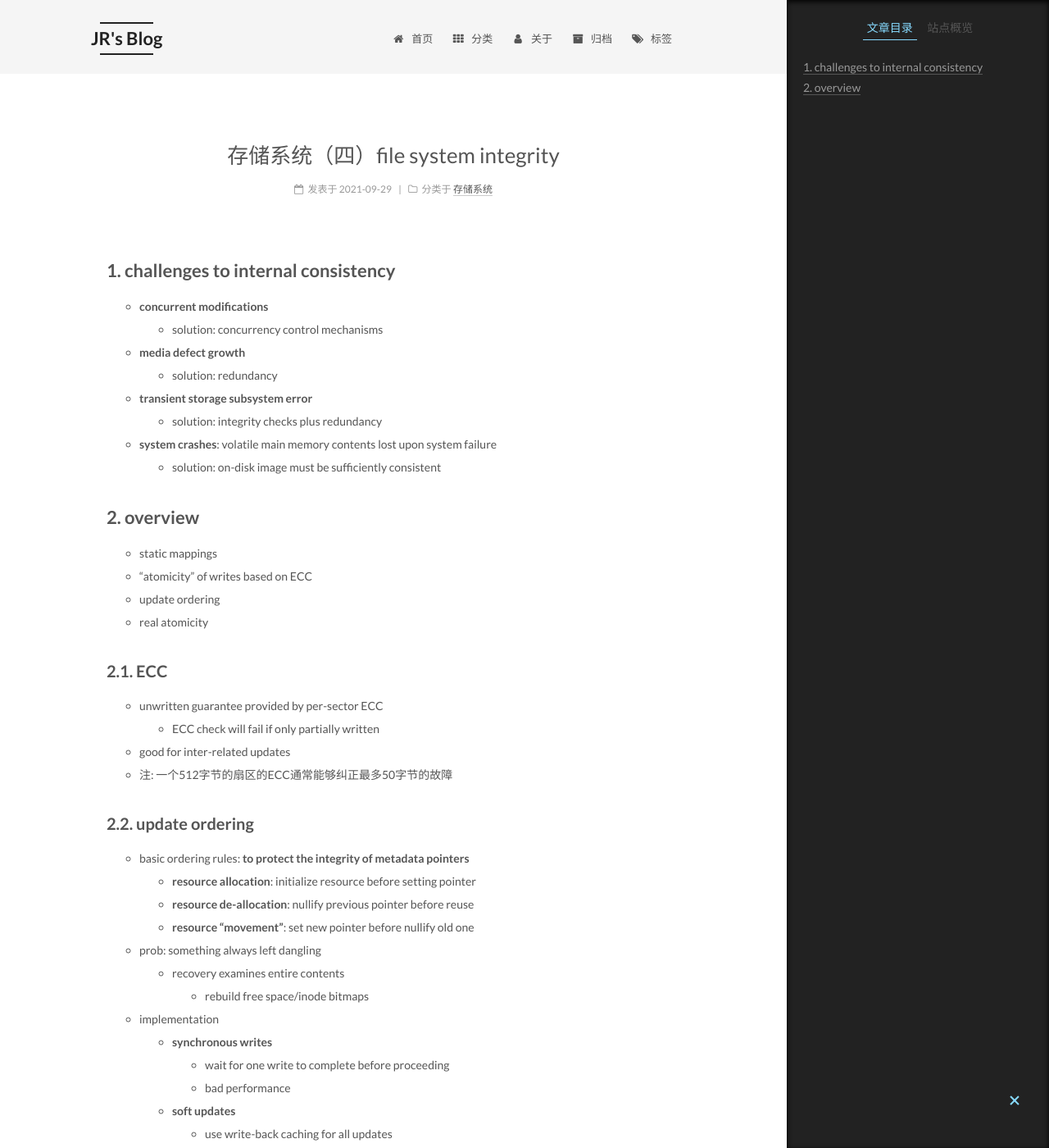
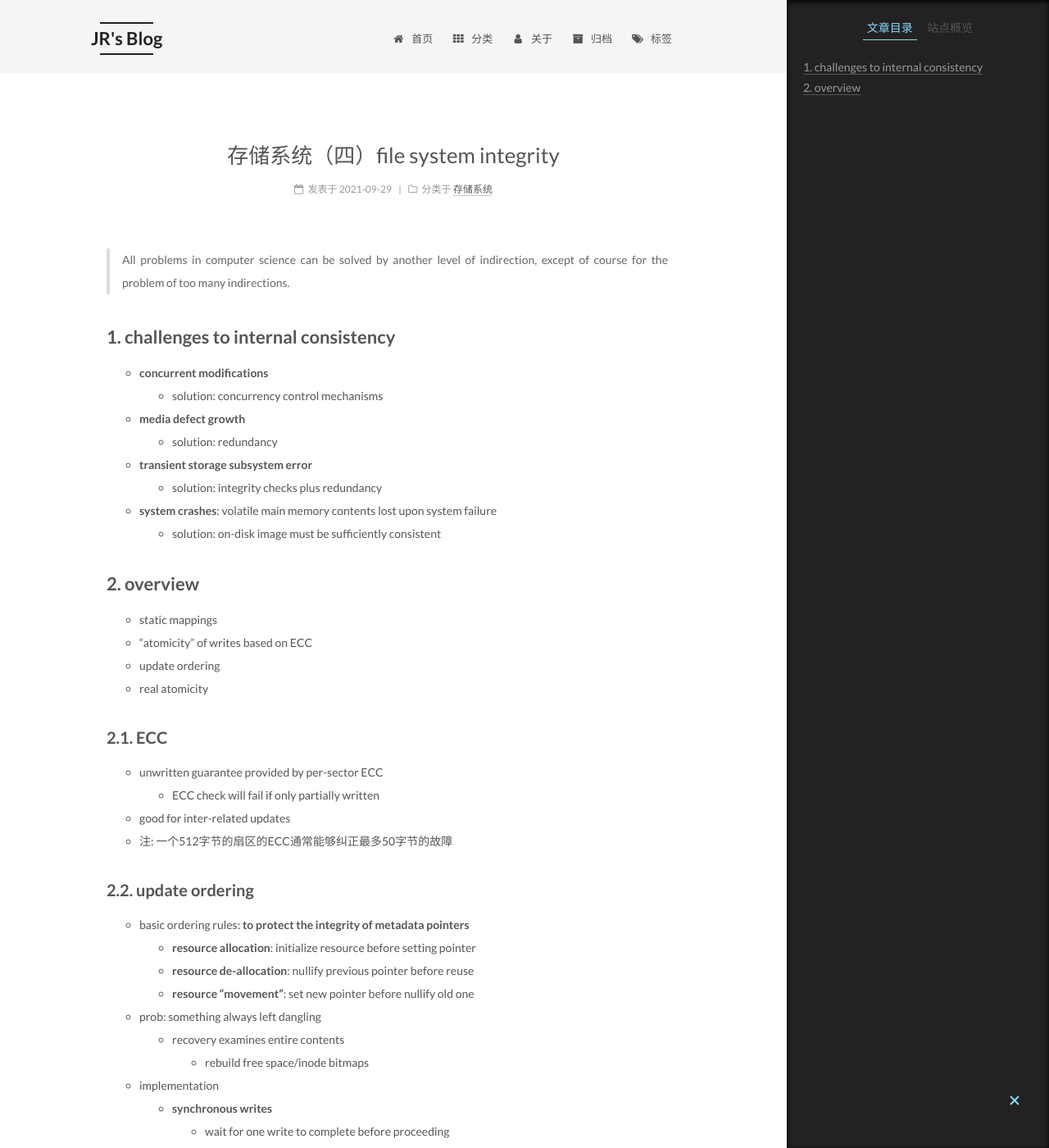
Before and after one commit to Willendless/willendless.github.io, a Jekyll site: the page built from _posts/2021-9-29-存储系统（四）.md, in a window 1280 px wide and 1400 px high. Shown: the whole window at 82% size. Built offline with Jekyll 4.4.1, drawn with Linux system fonts in a browser that asks for light colours; comment, search, counter and statistics services are not loaded.

Commit message:
chore: update front comment

```diff
--- a/_posts/2021-9-29-存储系统（四）.md
+++ b/_posts/2021-9-29-存储系统（四）.md
@@ -6,6 +6,8 @@ category: 存储系统
 tags:
     - storage systems
 ---
+
+> All problems in computer science can be solved by another level of indirection, except of course for the problem of too many indirections.
 
 ## 1. challenges to internal consistency
 
```
